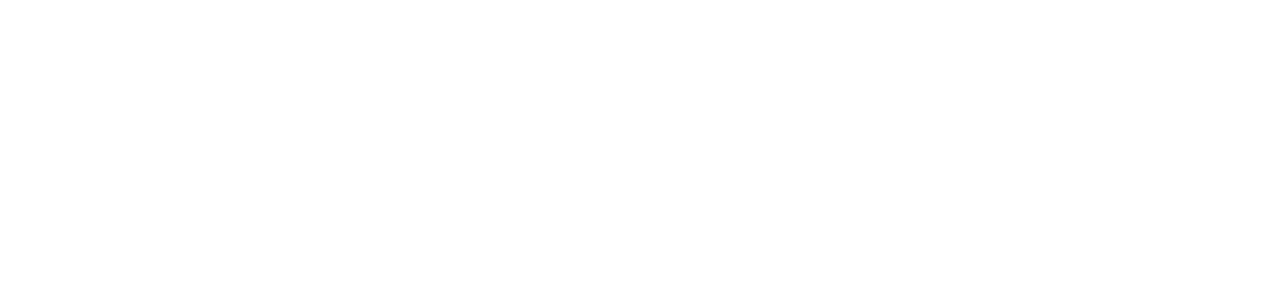
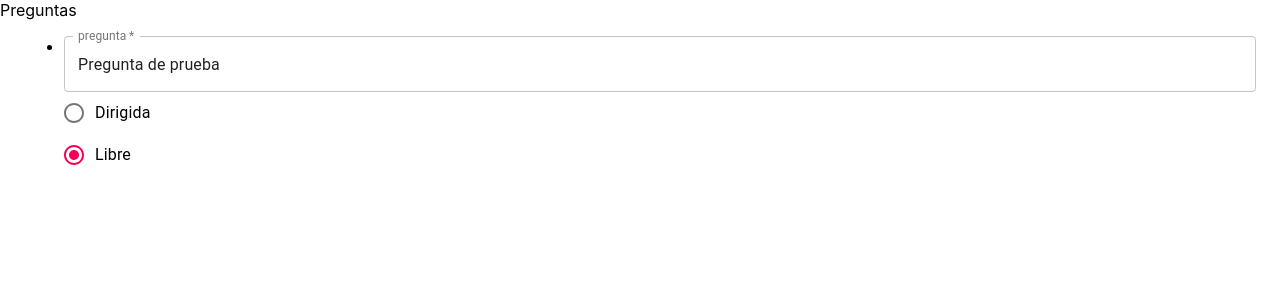
Before and after one commit to manolitas/manolitas-for-humanity, a React (Create React App) app: page / in a window 1280 px wide. Shown: the top 300 px of the page. Built offline with nearby package versions, Linux system fonts and the light colour scheme; the HTML template or start-up script is replaced by a standard one.

Commit message:
Add question structure

```diff
--- a/package.json
+++ b/package.json
@@ -3,10 +3,10 @@
   "version": "0.1.0",
   "private": true,
   "dependencies": {
+    "@material-ui/core": "^4.9.0",
     "@testing-library/jest-dom": "^4.2.4",
     "@testing-library/react": "^9.4.0",
     "@testing-library/user-event": "^7.2.1",
-    "material-ui": "^0.20.2",
     "react": "^16.12.0",
     "react-chartjs": "^1.2.0",
     "react-dom": "^16.12.0",
--- a/src/App.js
+++ b/src/App.js
@@ -1,11 +1,61 @@
 import React from 'react';
+import Admin from './components/Admin';
 import './App.css';
 
-function App() {
-  return (
-    <div className="app">
-    </div>
-  );
+class App extends React.Component {
+  constructor(props) {
+    super(props);
+    this.state = {
+      questions: [
+        {
+          question_id: '1',
+          name: "Pregunta de prueba",
+          type: {
+            open: 'yes',
+            guided: [
+              'Opción 1',
+              'Opción 2',
+              'Opción 3'
+            ]
+          }
+        }
+      ]
+    };
+  }
+
+  handleQuestionText = event => {
+    const target = event.target;
+    console.log(target.dataset.id);
+    this.setState(prevState => {
+      const newQuestions = [...prevState.questions];
+      const index = newQuestions.findIndex(item=>item.question_id === target.dataset.id);
+      newQuestions[index].name = target.value;
+      return newQuestions;
+    });
+  }
+
+
+  handleQuestionType = event => {
+    const target = event.target;
+    this.setState(prevState => {
+      const newQuestions = [...prevState.questions];
+      const index = newQuestions.findIndex(item=>item.question_id === target.dataset.id);
+      newQuestions[index].type.open = target.value;
+      return newQuestions;
+    });
+  }
+
+  render() {
+    const {questions} = this.state;
+    return (
+      <div className="app">
+        <Admin
+          questions={questions}
+          handleQuestionType={this.handleQuestionType}
+          handleQuestionText={this.handleQuestionText} />
+      </div>
+    );
+  }
 }
 
 export default App;
--- /dev/null
+++ b/src/components/QuestionItem/index.js
@@ -0,0 +1,68 @@
+import React, {Component} from "react";
+import {Box, TextField, RadioGroup, Radio, FormControlLabel} from '@material-ui/core';
+
+class QuestionItem extends Component {
+  render() {
+    const {handleQuestionType, question, handleQuestionText} = this.props;
+    const {question_id, name, type} = question;
+
+    return (
+      <Box
+        component="div"
+        className="question__block"
+        >
+          <TextField
+            id={question_id}
+            type="text"
+            required
+            label="pregunta"
+            size="medium"
+            variant="outlined"
+            fullWidth
+            value={name}
+            onChange={handleQuestionText}
+            inputProps={{"data-id": question_id}}
+          />
+
+          <RadioGroup onChange={handleQuestionType}>
+            <FormControlLabel
+              value="no"
+              checked={type.open === 'no' ? true:false}
+              control={<Radio inputProps={{"data-id": question_id}}/>}
+              label="Dirigida"
+            />
+            <FormControlLabel
+              value="yes"
+              checked={type.open === 'yes' ? true:false}
+              control={<Radio inputProps={{"data-id": question_id}} />}
+              label="Libre"
+            />
+          </RadioGroup>
+
+          <ul className="question__block-options">
+            {(type.open === 'no') && type.guided.map((option, index) => {
+              return (
+                <li className="question__block-option" key={index}>
+                  <TextField
+                    id="question_option_"
+                    type="text"
+                    required
+                    label="Opción de respuesta"
+                    size="medium"
+                    variant="outlined"
+                    value={option}
+                    fullWidth
+                  />
+                </li>
+              );
+            })}
+
+          </ul>
+
+      </Box>
+
+    );
+  }
+}
+
+export default QuestionItem;
--- /dev/null
+++ b/src/components/Questions/index.js
@@ -0,0 +1,24 @@
+import React, {Component} from "react";
+import QuestionItem from '../QuestionItem';
+
+class Questions extends Component {
+
+  render() {
+    const {questions, handleQuestionType,handleQuestionText} = this.props;
+    return (
+      <ul className="questions">
+        {questions.map(question => (
+          <li className="question" key={question.question_id}>
+            <QuestionItem
+              question={question}
+              handleQuestionType={handleQuestionType}
+              handleQuestionText={handleQuestionText} />
+          </li>
+        ))}
+
+      </ul>
+    );
+  }
+}
+
+export default Questions;
--- a/src/components/admin/index.js
+++ b/src/components/admin/index.js
@@ -0,0 +1,29 @@
+import React, {Component} from "react";
+import Questions from '../Questions';
+import {Container} from '@material-ui/core';
+
+class Admin extends Component {
+  render() {
+    const {questions, handleQuestionType, handleQuestionText} = this.props;
+    return (<div className="app__admin admin">
+      <header className="admin__header">Preguntas</header>
+      <main className="admin__main">
+        <section className="admin__questions">
+          <Container
+            component="div"
+            maxwidth="xl">
+
+            <Questions
+              questions={questions}
+              handleQuestionType={handleQuestionType}
+              handleQuestionText={handleQuestionText} />
+
+          </Container>
+        </section>
+      </main>
+      <footer className="admin__footer"></footer>
+    </div>);
+  }
+}
+
+export default Admin;
```
Also changed, not shown: 1 other file (tests, documents, lock files or other folders).
